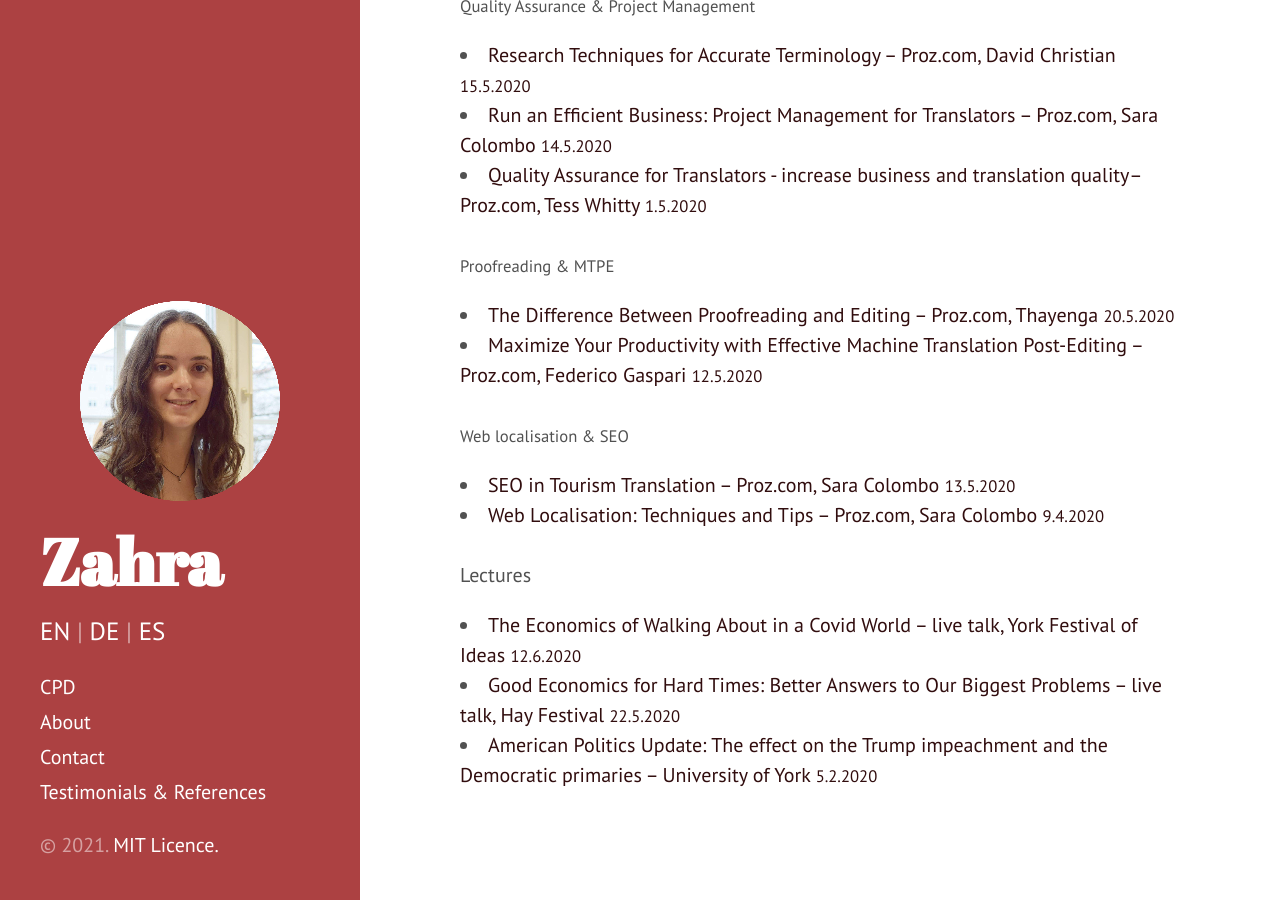
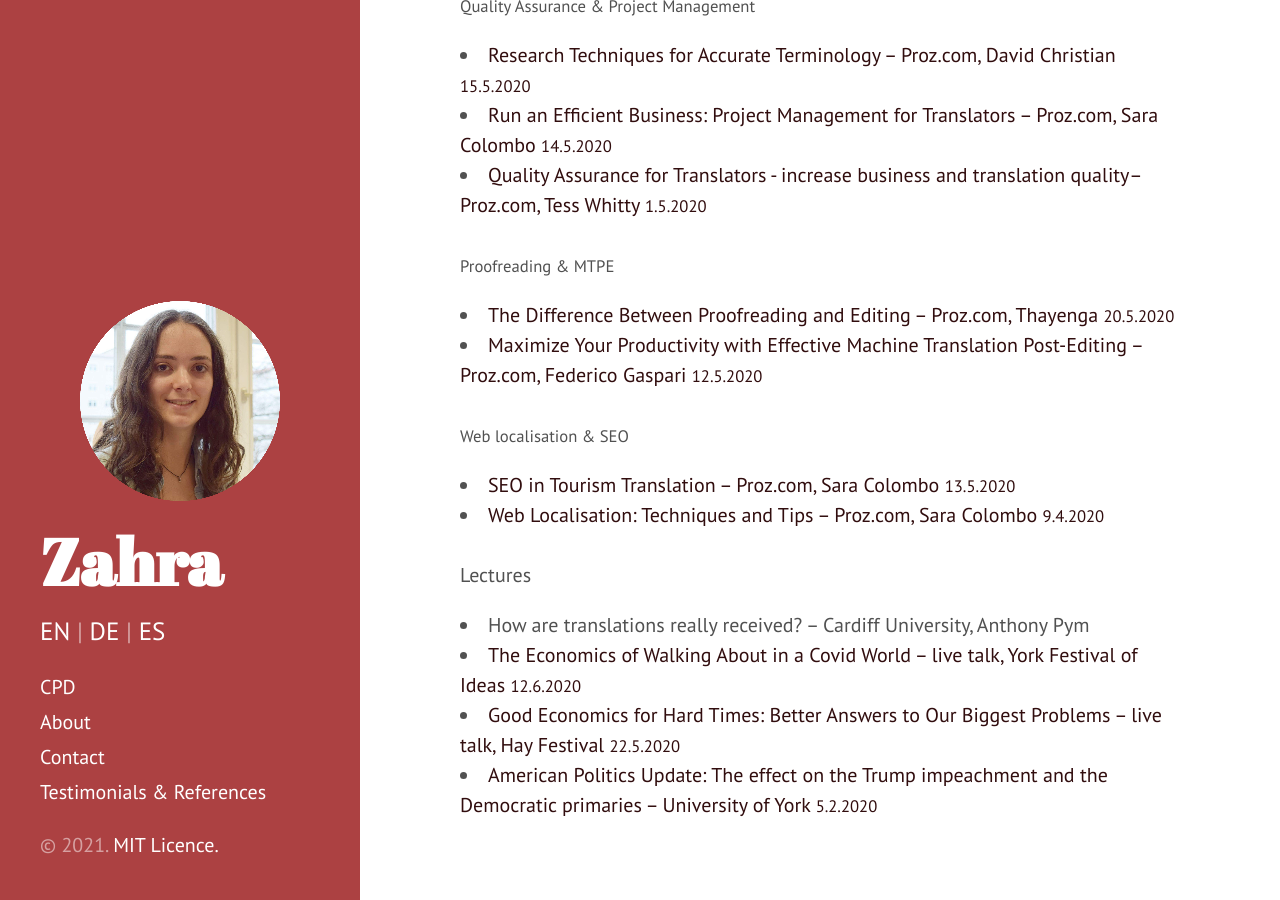
Before and after one commit to Zahra-Claire-Bahrani-Peacock/zahra-claire-bahrani-peacock.github.io, a Jekyll site: the page built from CPD-2020.md, in a window 1280 px wide and 900 px high, scrolled down 600 px. Built offline with Jekyll 4.4.1, drawn with Linux system fonts in a browser that asks for light colours.

Commit message:
Update CPD-2020.md

```diff
--- a/CPD-2020.md
+++ b/CPD-2020.md
@@ -35,6 +35,8 @@
 <li><a href="https://videos.proz.com/videos/web-localisation-techniques-and-tips-440" target="_blank">Web Localisation: Techniques and Tips – Proz.com, Sara Colombo <small>9.4.2020</small></a></li>
 <br>
 Lectures
+<li>How are translations really received? – Cardiff University, Anthony Pym</li>
+
 <li><a href="http://yorkfestivalofideas.com/2020-online/calendar/walking-about/" target="_blank">The Economics of Walking About in a Covid World – live talk, York Festival of Ideas <small>12.6.2020</small></a></li>
 
 <li><a href="https://www.hayfestival.com/p-16752-esther-duflo-chaired-by-evan-davis.aspx" target="_blank">Good Economics for Hard Times: Better Answers to Our Biggest Problems – live talk, Hay Festival <small>22.5.2020</small></a></li>
```
